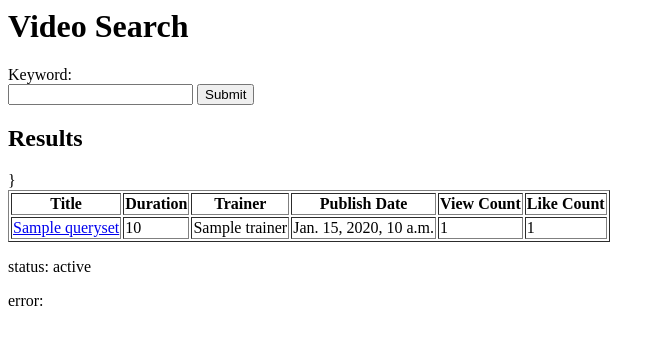
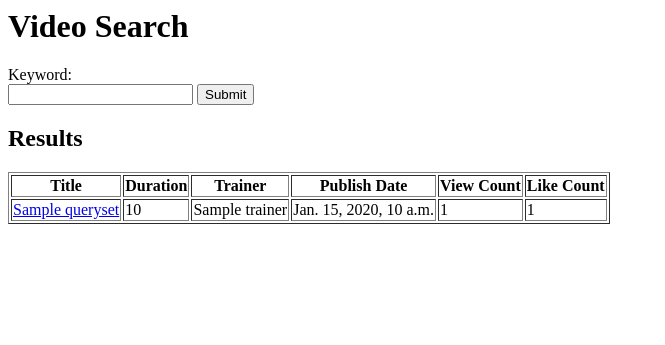
Before and after one commit to NDR0216/fa22-cs411-A-team030-cs444111111, a Django app: template code/workout/workout_db/templates/video_trainer.html in a window 1280 px wide. Shown: the top 345 px of the page, without its empty margins (0-665 px from the left). Run offline with Django 3.2, Linux system fonts and the light colour scheme; the template is opened without the code that fills it: most values are stand-ins (such as "Sample title", 1, 10 or a date in 2020).

Commit message:
video html update

```diff
--- a/code/workout/workout_db/templates/video_trainer.html
+++ b/code/workout/workout_db/templates/video_trainer.html
@@ -28,10 +28,7 @@
         <td>{{ x.video_viewCount}}</td>
         <td>{{ x.likeCount}}</td>
       </tr>
-      {% endfor %}}
+      {% endfor %}
     </table>
-
-    <p>status: {{status}}</p>
-    <p>error: {{error}}</p>
   </body>
 </html>
```
